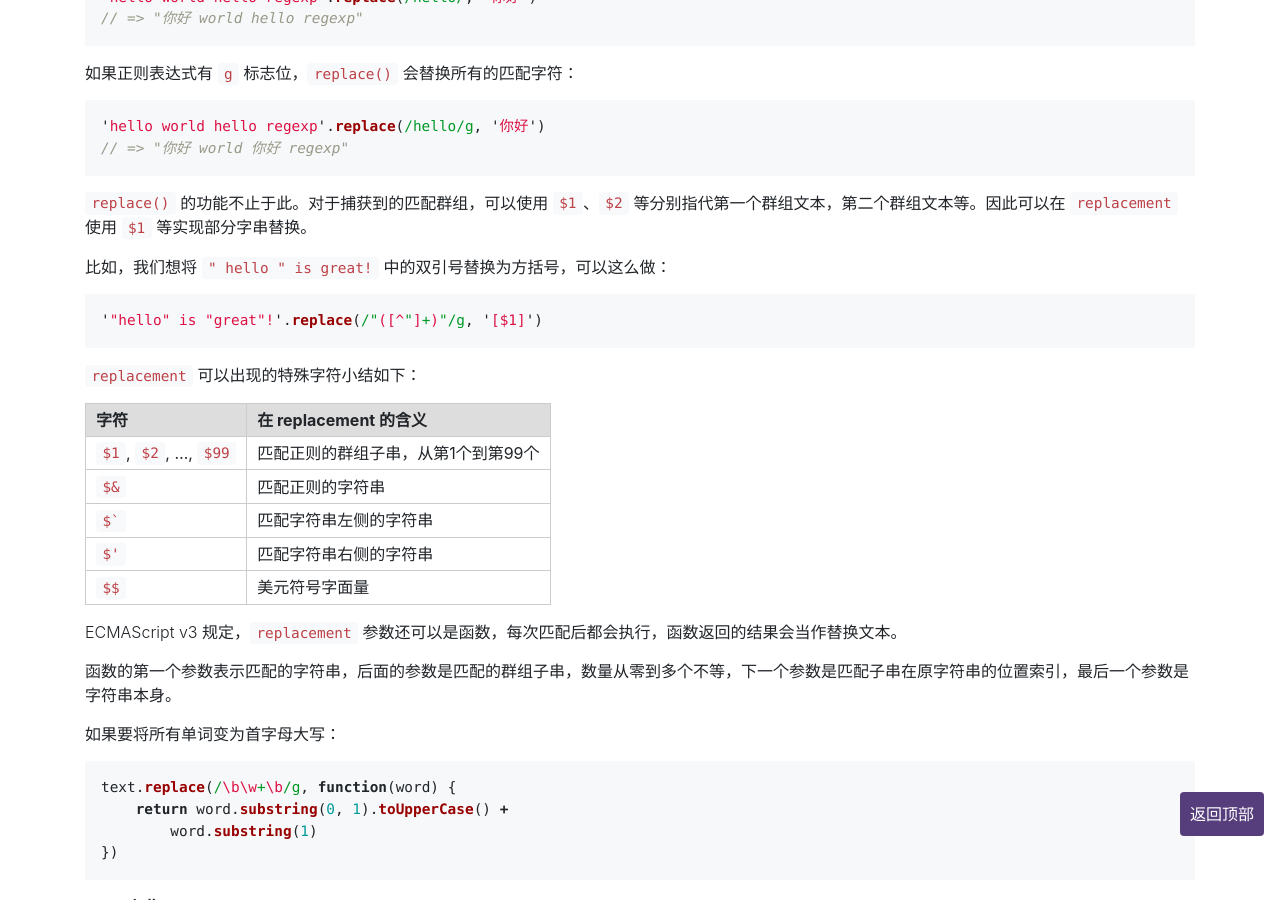
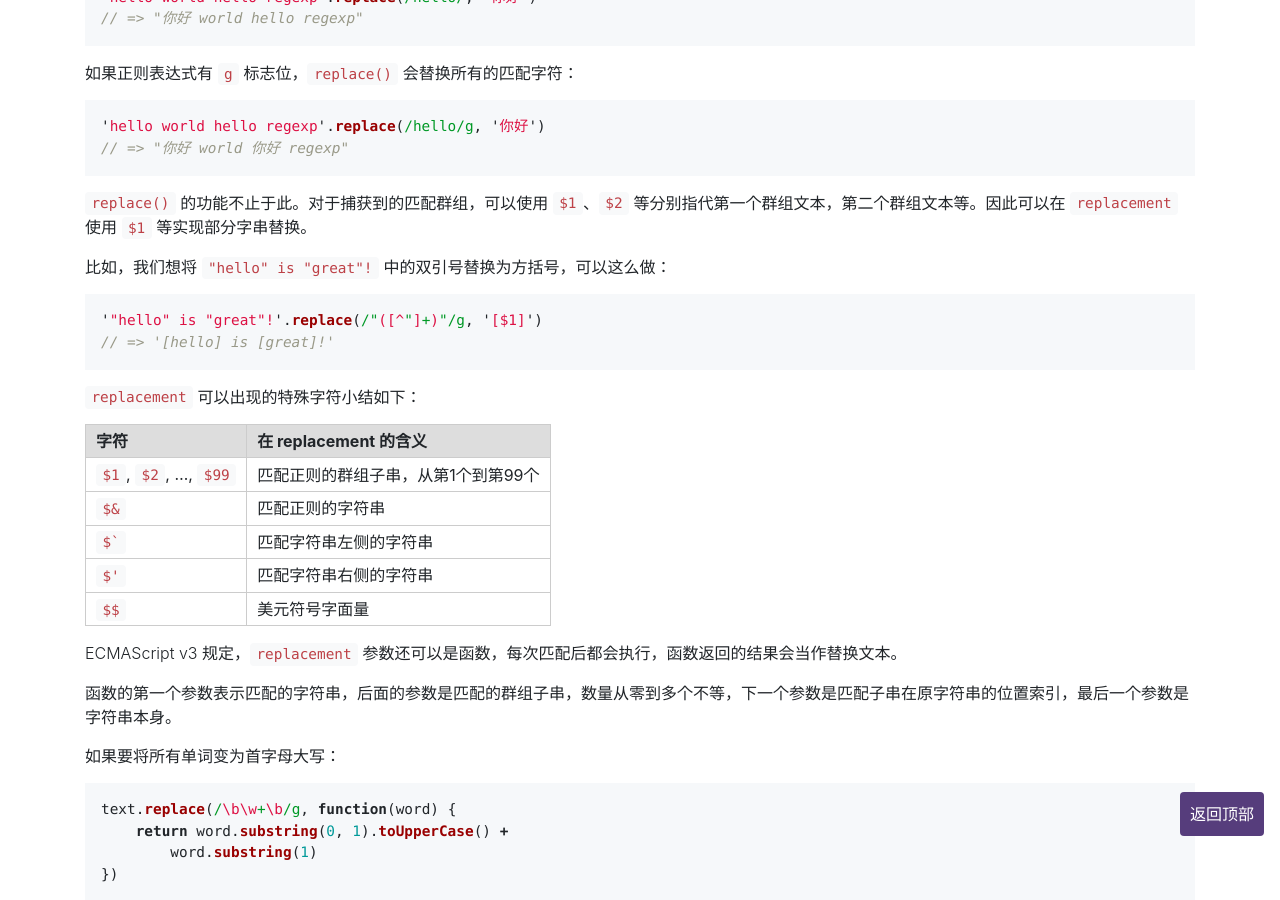
Before and after one commit to liuzhuan/liuzhuan.github.io, a Jekyll site: the page built from _posts/2018-01-03-js-regexp-usage.md, in a window 1280 px wide and 900 px high, scrolled down 4366 px. Built offline with Jekyll 4.4.1, drawn with Linux system fonts in a browser that asks for light colours; nearby versions of some CDN libraries; comment, search, counter and statistics services are not loaded.

Commit message:
updating details

````diff
--- a/_posts/2018-01-03-js-regexp-usage.md
+++ b/_posts/2018-01-03-js-regexp-usage.md
@@ -180,10 +180,11 @@ string.replace(regexp, replacement)
 
 `replace()` 的功能不止于此。对于捕获到的匹配群组，可以使用 `$1`、`$2` 等分别指代第一个群组文本，第二个群组文本等。因此可以在 `replacement` 使用 `$1` 等实现部分字串替换。
 
-比如，我们想将 `" hello " is great!` 中的双引号替换为方括号，可以这么做：
+比如，我们想将 `"hello" is "great"!` 中的双引号替换为方括号，可以这么做：
 
 ```js
 '"hello" is "great"!'.replace(/"([^"]+)"/g, '[$1]')
+// => '[hello] is [great]!'
 ```
 
 `replacement` 可以出现的特殊字符小结如下：
````
